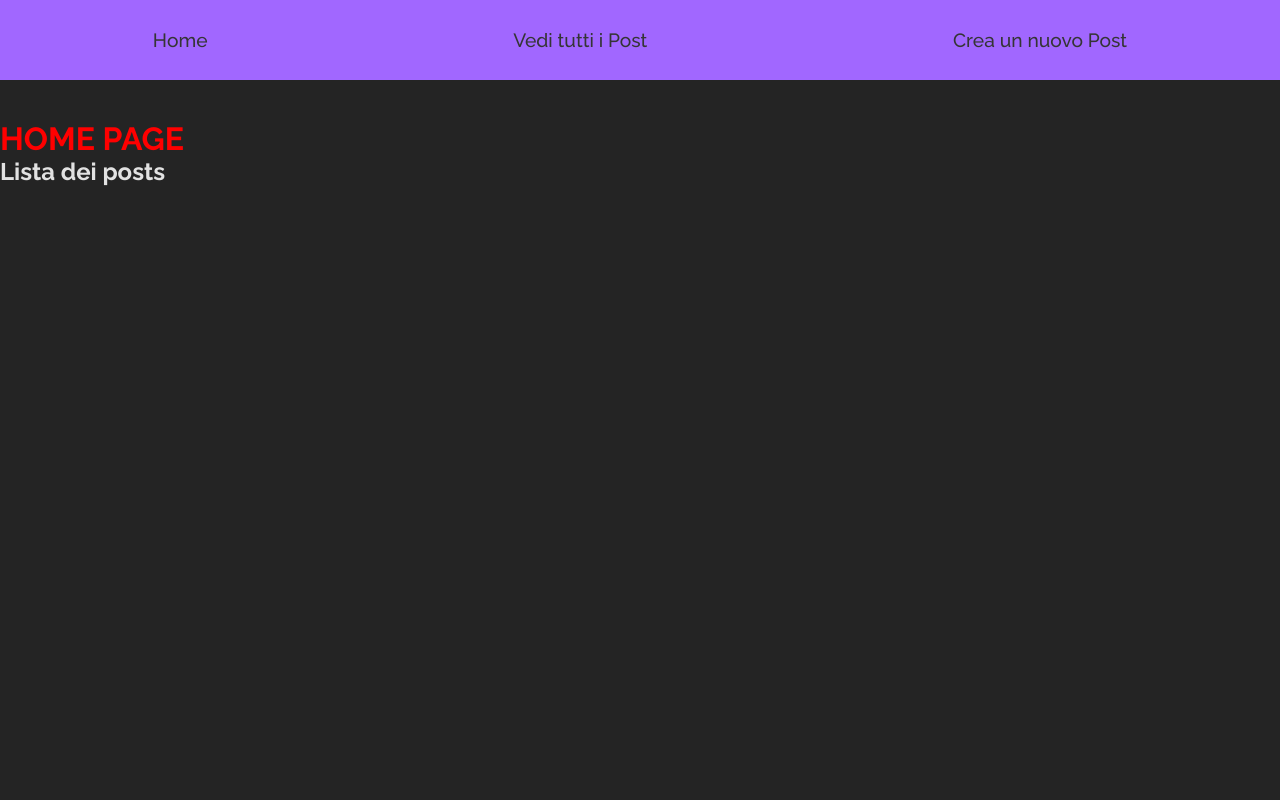
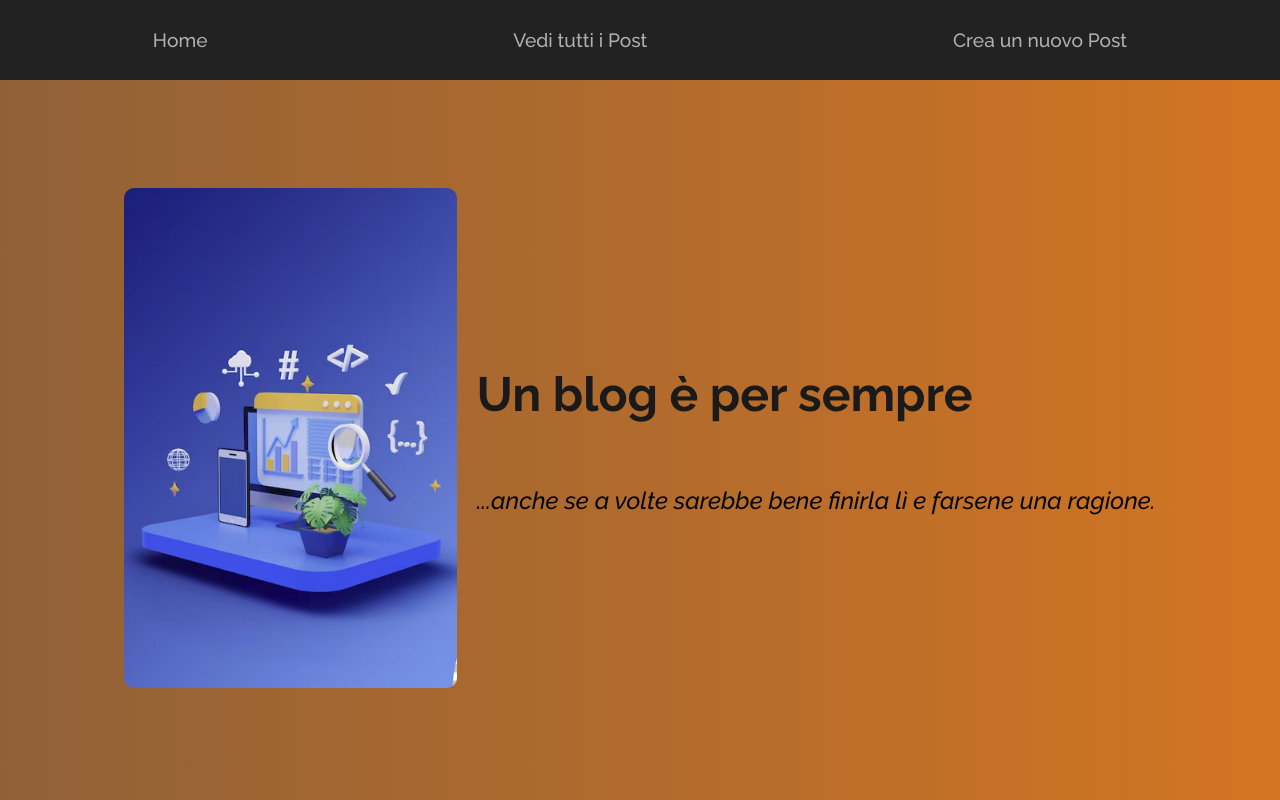
Before and after one commit to StefanoGalandrini/api-free-frontend, a Vue app: page / in a window 1280 px wide. Built offline with nearby package versions, Linux system fonts and the light colour scheme.

Commit message:
Add home page

```diff
--- a/src/assets/style.scss
+++ b/src/assets/style.scss
@@ -10,8 +10,23 @@
 
 body {
 	color: rgba(255, 255, 255, 0.87);
-	background-color: #242424;
 	font-family: "Raleway", sans-serif;
+
+	background: linear-gradient(to right, rgb(77, 77, 77), #d37522);
+	background-size: 200% 200%;
+	animation: gradientAnimation 10s ease infinite;
+}
+
+@keyframes gradientAnimation {
+	0% {
+		background-position: 0% 50%;
+	}
+	50% {
+		background-position: 100% 50%;
+	}
+	100% {
+		background-position: 0% 50%;
+	}
 }
 
 a {
--- a/src/components/Header.vue
+++ b/src/components/Header.vue
@@ -26,6 +26,18 @@ nav {
 	justify-content: space-around;
 	align-items: center;
 	height: 80px;
-	background-color: #a167ff;
+	background-color: #222222;
+
+	a {
+		font-weight: 500;
+		font-size: 1.2rem;
+		color: #b0b0b0;
+		text-decoration: none;
+	}
+	a:hover {
+		color: #eeeeee;
+		text-decoration: underline;
+		box-shadow: #aaaaaa;
+	}
 }
 </style>
--- a/src/pages/Home.vue
+++ b/src/pages/Home.vue
@@ -3,16 +3,54 @@ export default {};
 </script>
 
 <template>
-	<h1>HOME PAGE</h1>
-	<h2>Lista dei posts</h2>
+	<div class="container">
+		<div class="image-container">
+			<img src="../assets/imgs/home.jpg" alt="Immagine Descrittiva" />
+		</div>
+		<div class="text-container">
+			<h1 class="title">Un blog è per sempre</h1>
+			<p class="subtitle">
+				...anche se a volte sarebbe bene finirla lì e farsene una ragione.
+			</p>
+		</div>
+	</div>
 </template>
 
 <style lang="scss">
-body {
-	margin-top: 120px;
+.container {
+	margin-top: 80px;
+	height: 90vh;
+	width: 100%;
+	display: flex;
+	align-items: center;
+	justify-content: center;
+	padding: 20px;
 }
 
-h1 {
-	color: red;
+.image-container {
+	flex-shrink: 0;
+}
+
+.image-container img {
+	height: 500px;
+	width: auto;
+	margin-right: 20px;
+	border-radius: 10px;
+}
+
+.text-container {
+	text-align: left;
+}
+
+.title {
+	margin-bottom: 4rem;
+	font-size: 3rem;
+	color: #1a1a1a;
+}
+
+.subtitle {
+	font-size: 1.5rem;
+	font-style: italic;
+	color: #050505;
 }
 </style>
--- a/src/pages/Index.vue
+++ b/src/pages/Index.vue
@@ -65,16 +65,17 @@ export default {
 }
 
 .card {
-	border: 1px solid #ddd;
-	border-radius: 8px;
+	border: 1px solid #222222;
+	border-radius: 0.5rem;
 	overflow: hidden;
 	width: 300px;
-	box-shadow: 0 2px 5px rgba(0, 0, 0, 0.2);
+	background-color: #222222;
+	box-shadow: 0 2px 5px rgba(0, 0, 0, 0.3);
 }
 
 .card-image {
 	width: 100%;
-	height: 200px;
+	aspect-ratio: 4 / 3;
 	object-fit: cover;
 }
 
```
Also changed, not shown: src/assets/imgs/home.jpg (added).
